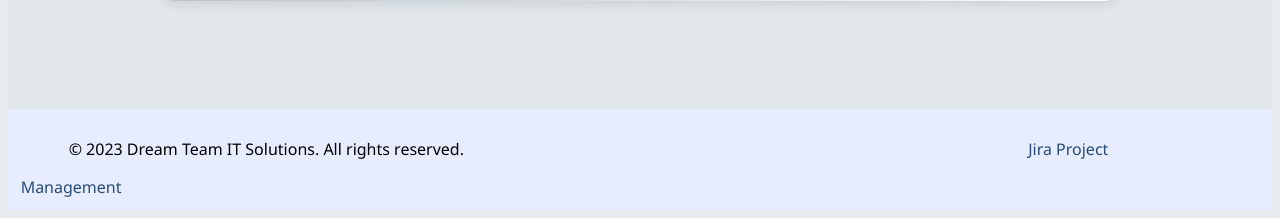
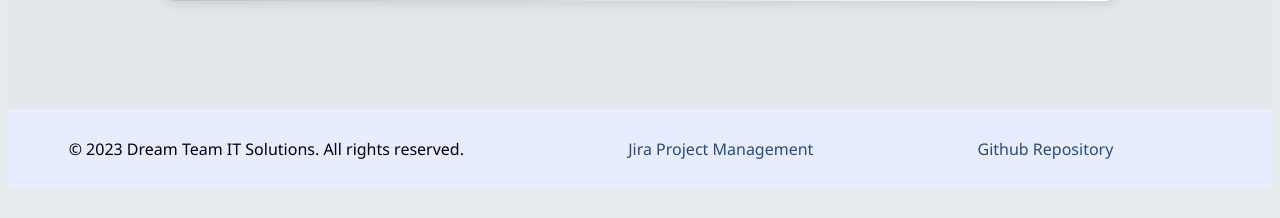
Before and after one commit to Remy-Amor/dream_team_COS10026_project, a PHP site: page / in a window 1280 px wide. Shown: the part 2368-2586 px from the top of the page. After the commit the page ends 2556 px from the top, so only its background shows below. Run offline with PHP 8.4, Linux system fonts and the light colour scheme.

Commit message:
added github repository link to footer

```diff
--- a/project1/about.html
+++ b/project1/about.html
@@ -104,6 +104,7 @@
      <footer>
           <p class="footer_id">&copy; 2023 Dream Team IT Solutions. All rights reserved.</p>
           <a href="https://remyoliverjack.atlassian.net/jira/software/projects/CWTDTGP1/boards/34">Jira Project Management</a>
+          <a href="https://github.com/Remy-Amor/dream_team_COS10026_project1">Github Repository</a>
      </footer>
 </body>
 </html>
--- a/project1/apply.html
+++ b/project1/apply.html
@@ -171,6 +171,7 @@
      <footer>
           <p class="footer_id">&copy; 2023 Dream Team IT Solutions. All rights reserved.</p>
           <a href="https://remyoliverjack.atlassian.net/jira/software/projects/CWTDTGP1/boards/34">Jira Project Management</a>
+          <a href="https://github.com/Remy-Amor/dream_team_COS10026_project1">Github Repository</a>
      </footer>
 </body>
 </html>
--- a/project1/index.html
+++ b/project1/index.html
@@ -92,6 +92,7 @@
      <footer>
           <p class="footer_id">&copy; 2023 Dream Team IT Solutions. All rights reserved.</p>
           <a href="https://remyoliverjack.atlassian.net/jira/software/projects/CWTDTGP1/boards/34">Jira Project Management</a>
+          <a href="https://github.com/Remy-Amor/dream_team_COS10026_project1">Github Repository</a>
      </footer>
 </body>
 </html>
--- a/project1/jobs.html
+++ b/project1/jobs.html
@@ -143,6 +143,7 @@
      <footer>
           <p class="footer_id">&copy; 2023 Dream Team IT Solutions. All rights reserved.</p>
           <a href="https://remyoliverjack.atlassian.net/jira/software/projects/CWTDTGP1/boards/34">Jira Project Management</a>
+          <a href="https://github.com/Remy-Amor/dream_team_COS10026_project1">Github Repository</a>
      </footer>
 </body>
 </html>
--- a/project1/styles/aman_styles.css
+++ b/project1/styles/aman_styles.css
@@ -242,8 +242,8 @@ footer a {
     text-align: right;
     color: #274C77;
     text-decoration: none;
-    margin-left: 35em;
-    margin-right: 3em;
+    margin-left: 10em;
+    margin-right: 0;
 }
 
 footer a:hover {
--- a/project1/styles/styles.css
+++ b/project1/styles/styles.css
@@ -87,11 +87,11 @@ footer {
 }
 
 footer a {
-     text-align: right;
+     /* text-align: right; */
      color: #274C77;
      text-decoration: none;
-     margin-left: 35em;
-     margin-right: 3em;
+     /* margin-left: 35em;
+     margin-right: 3em; */
 }
 
 footer a:hover {
```
